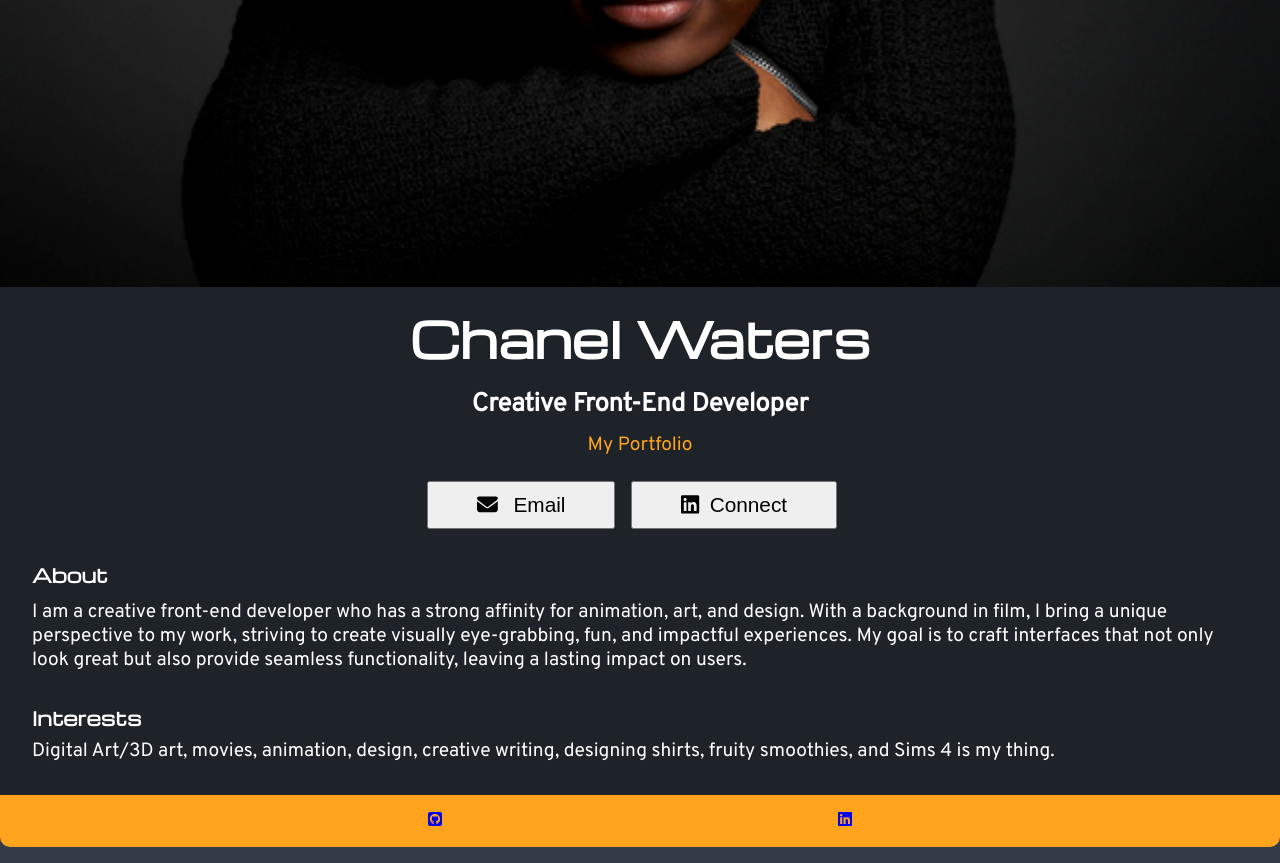
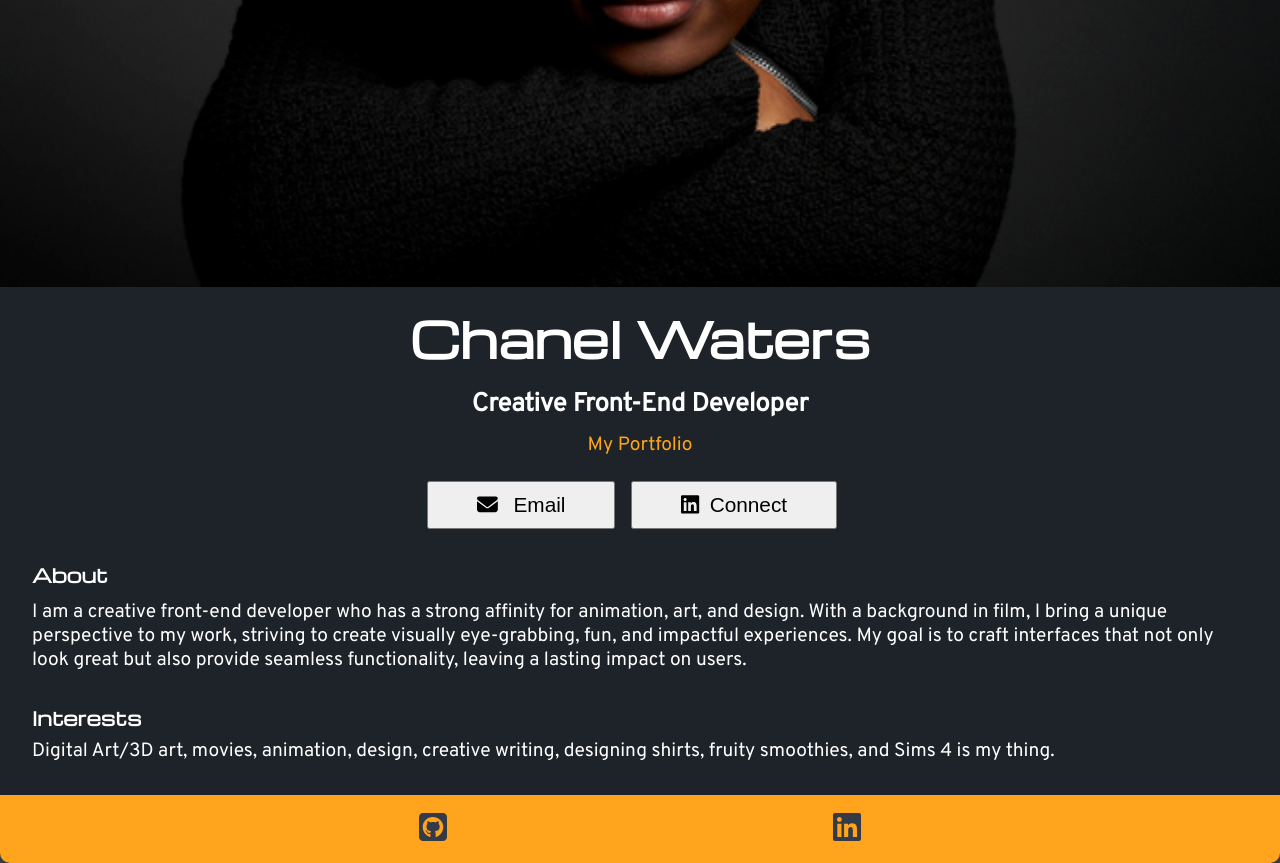
Before and after one commit to chaneldevelops/digital_businesscard, a React (Vite) app: page / in a window 1280 px wide. Shown: the part 507-1370 px from the top of the page. Built offline with nearby package versions, Linux system fonts and the light colour scheme.

Commit message:
Adjusted icon size for footer

```diff
--- a/src/style.css
+++ b/src/style.css
@@ -129,3 +129,8 @@ button {
     border-radius: 0px 0px 10px 10px;
     padding: 1rem 2rem;
 }
+
+.footer-icon {
+    height: 2rem;
+    color: var(--bkg-color);
+}
```
